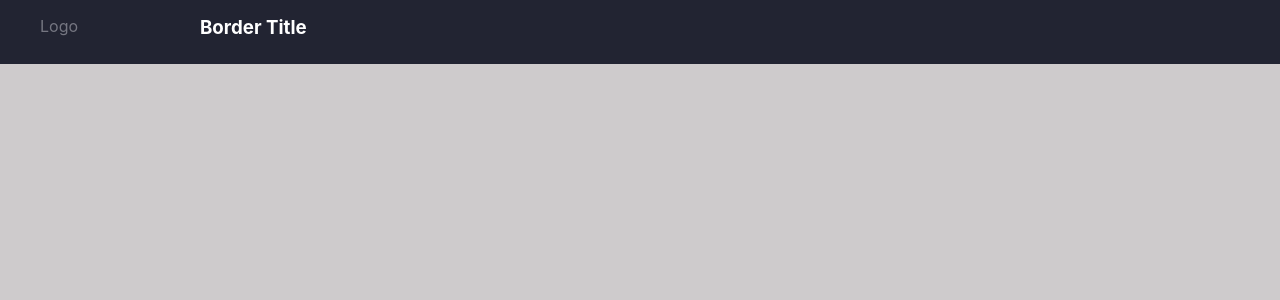
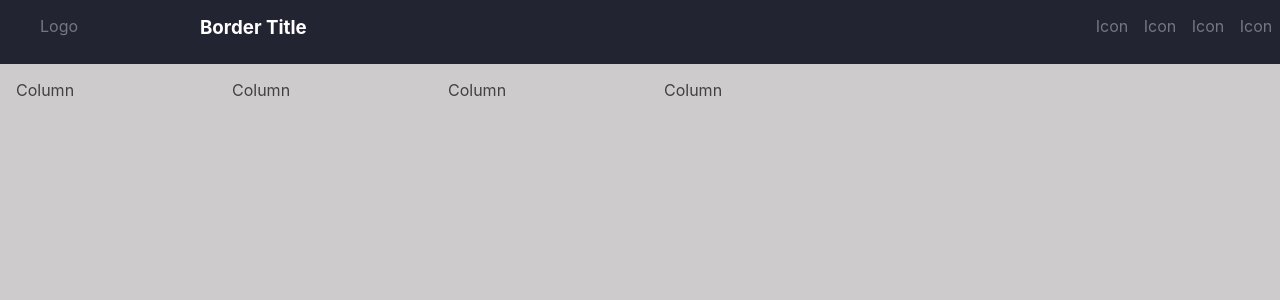
Before and after one commit to techieeliot/project-board, a React (Create React App) app: page / in a window 1280 px wide. Shown: the top 300 px of the page. Built offline with nearby package versions, Linux system fonts and the light colour scheme.

Commit message:
Build Lane components with antd closes #2

```diff
--- a/package.json
+++ b/package.json
@@ -6,6 +6,7 @@
     "@testing-library/jest-dom": "^5.11.4",
     "@testing-library/react": "^11.1.0",
     "@testing-library/user-event": "^12.1.10",
+    "antd": "^4.8.2",
     "express": "^4.17.1",
     "react": "^17.0.1",
     "react-dnd": "^11.1.3",
--- a/src/App.js
+++ b/src/App.js
@@ -1,6 +1,56 @@
-import styled from 'styled-components'
+import React, { useState } from 'react';
+import styled from 'styled-components';
+import { Row, Col } from 'antd';
+
+const gutters = {};
+const vgutters = {};
+const colCounts = {};
+
+[8, 16, 24, 32, 40, 48].forEach((value, i) => {
+  gutters[i] = value;
+});
+[8, 16, 24, 32, 40, 48].forEach((value, i) => {
+  vgutters[i] = value;
+});
+[2, 3, 4, 6, 8, 12].forEach((value, i) => {
+  colCounts[i] = value;
+});
+
+
 
 function App() {
+
+  const [board, setBoard] = useState({
+    gutterKey: 1,
+    vgutterKey: 1,
+    colCountKey: 2,
+  })
+
+  const onGutterChange = gutterKey => {
+    setBoard({ ...gutterKey });
+  };
+
+  const onVGutterChange = vgutterKey => {
+    setBoard({ ...vgutterKey });
+  };
+
+  const onColCountChange = colCountKey => {
+    setBoard({ ...colCountKey });
+  };
+
+  const { gutterKey, vgutterKey, colCountKey } = board;
+    const cols = [];
+    const colCount = colCounts[colCountKey];
+    let colCode = '';
+    for (let i = 0; i < colCount; i++) {
+      cols.push(
+        <Lane key={i.toString()} span={24 / colCount}>
+          <div>Column</div>
+        </Lane>,
+      );
+      colCode += `  <Lane span={${24 / colCount}} />\n`;
+    }
+
   return (
     <>
       <Nav>
@@ -12,14 +62,22 @@ function App() {
             </Title>
           </NavList>
         </section>
+        <section>
+          <NavListRight>
+            <Icon>Icon</Icon>
+            <Icon>Icon</Icon>
+            <Icon>Icon</Icon>
+            <Icon>Icon</Icon>
+          </NavListRight>
+        </section>
       </Nav>
       <Window>
         <Board>
-
+          <RowStyled gutter={[gutters[gutterKey], vgutters[vgutterKey]]}>{cols}</RowStyled>
         </Board>
       </Window>
     </>
-  );
+  )
 }
 
 export default App;
@@ -30,11 +88,12 @@ const Window = styled.main`
 `
 
 const Board = styled.section`
-  margin: 1rem 0 0 1rem;
+  margin: 5rem 0 0 1rem;
   min-width: 100vw;
   min-height: 200vw;
   overflow-y: scroll;
   overflow-x: scroll;
+  display: flex;
 `
 
 const Title = styled.li`
@@ -51,6 +110,11 @@ const LogoWrapper = styled.li`
   min-width: 10rem;
   max-width: 20rem;
 `
+const Icon = styled.li`
+  min-width: 3rem;
+  max-width: 20rem;
+  text-align: center;
+`
 
 const Nav = styled.nav`
   min-width: 100vw;
@@ -62,3 +126,16 @@ const NavList = styled.ul`
   display: flex;
   flex-direction: row;
 `
+const NavListRight = styled.ul`
+  display: flex;
+  flex-direction: row;
+  justify-content: flex-end;
+`
+
+const RowStyled = styled(Row)`
+  display: flex;
+`
+
+const Lane = styled(Col)`
+  width: 200px;
+`
```
Also changed, not shown: 1 other file (tests, documents, lock files or other folders).
